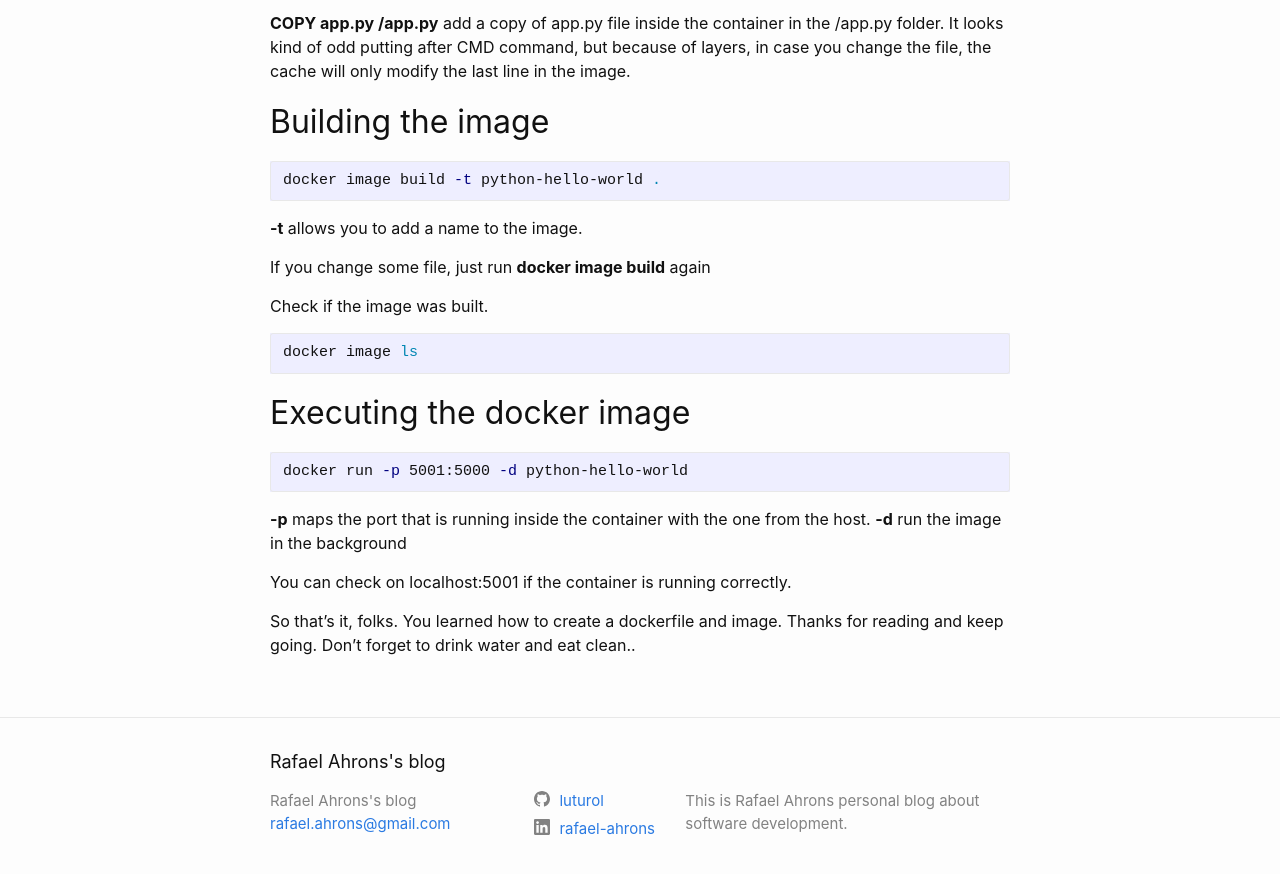
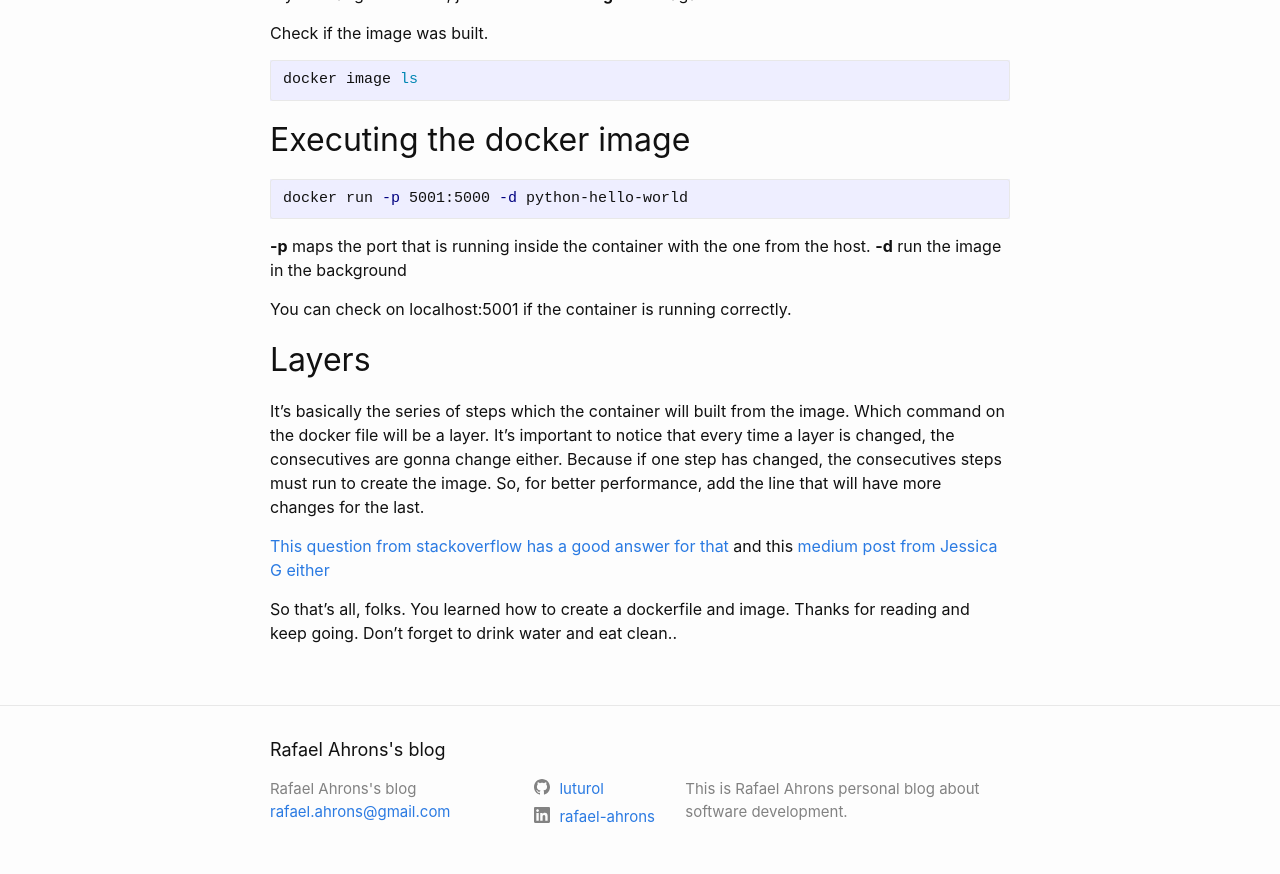
Before and after one commit to luturol/luturol.github.io, a Jekyll site: the page built from _posts/2019-10-05-Docker-102.md, in a window 1280 px wide and 900 px high, scrolled down 1767 px. Shown: the top 874 px of the window. Built offline with Jekyll 4.4.1, drawn with Linux system fonts in a browser that asks for light colours; some of the changed text lies outside the part shown.

Commit message:
Fix post topics sequence

```diff
--- a/_posts/2019-10-05-Docker-102.md
+++ b/_posts/2019-10-05-Docker-102.md
@@ -89,4 +83,10 @@ docker run -p 5001:5000 -d python-hello-world
 
 You can check on localhost:5001 if the container is running correctly.
 
-So that's it, folks. You learned how to create a dockerfile and image. Thanks for reading and keep going. Don't forget to drink water and eat clean..
+## Layers
+
+It's basically the series of steps which the container will built from the image. Which command on the docker file will be a layer. It's important to notice that every time a layer is changed, the consecutives are gonna change either. Because if one step has changed, the consecutives steps must run to create the image. So, for better performance, add the line that will have more changes for the last.
+
+[This question from stackoverflow has a good answer for that](https://stackoverflow.com/questions/31222377/what-are-docker-image-layers) and this [medium post from Jessica G either](https://medium.com/@jessgreb01/digging-into-docker-layers-c22f948ed612)
+
+So that's all, folks. You learned how to create a dockerfile and image. Thanks for reading and keep going. Don't forget to drink water and eat clean..
```
Also changed, not shown: other parts of _posts/2019-10-05-Docker-102.md (+4 -10 lines).
